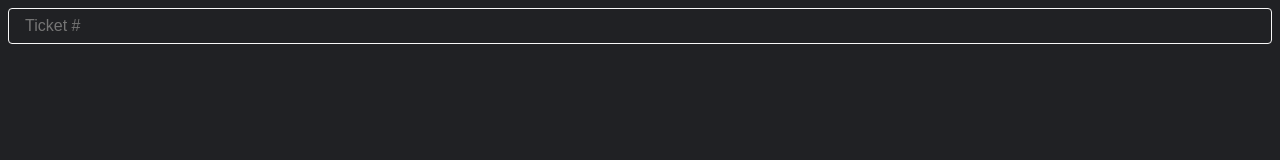
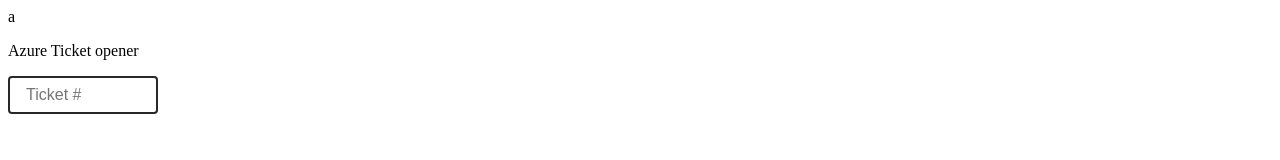
Before and after one commit to deysaikat04/AzurePBIExt, a browser extension: page index.html in a window 1280 px wide. Drawn offline with Linux system fonts and the light colour scheme.

Commit message:
fix: updated width and color

```diff
--- a/assets/css/style.css
+++ b/assets/css/style.css
@@ -1,11 +1,15 @@
 :root {
-    --background: #202124;
+    --background: #ffffff;
     --button_bg: #B25068;
     --button_bg_hover: #a83250;
     --danger: #fb4a4a;
 }
 * {
     background-color: var(--background);
+}
+
+body {
+    width: 150px;
 }
 
 form {
@@ -20,15 +24,15 @@ form {
 
 #ticketId {
     padding: 8px 16px;
-    border: 1px solid #919090;
+    border: 2px solid #e8e8e8;
     outline: none;
     border-radius: 4px;
     font-size: 16px;
-    color: #ffffff;
+    color: #000000;
 }
 
 #ticketId:active, #ticketId:focus {
-    border: 1px solid #f8f8f8;
+    border: 2px solid #282828;
 }
 
 #btn {
@@ -38,7 +42,7 @@ form {
     border: 1px solid var(--button_bg);
     outline: 1px solid var(--button_bg);
     border-radius: 4px;
-    color: #ffffff;
+    color: #000000;
     cursor: pointer;
     transition: all 0.2s;
     display: none;
@@ -46,11 +50,11 @@ form {
 
 #btn:hover {
     background-color: var(--button_bg_hover);
-    border: 1px solid var(--button_bg_hover);
+    border: 2px solid var(--button_bg_hover);
     outline: 1px solid var(--button_bg_hover);
 
 }
 
 .input_error {
-    border: 1px solid var(--danger) !important;
+    border: 2px solid var(--danger) !important;
 }
--- a/index.html
+++ b/index.html
@@ -5,10 +5,12 @@
     <meta http-equiv="X-UA-Compatible" content="IE=edge" />
     <meta name="viewport" content="width=device-width, initial-scale=1.0" />
     <title>Open Azure PBI</title>
+    a
     <link rel="icon" href="logo.png" type="image/icon type" />
     <link rel="stylesheet" href="assets/css/style.css" />
   </head>
   <body>
+    <p>Azure Ticket opener</p>
     <form>
       <input type="text" id="ticketId" placeholder="Ticket #" autofocus />
       <div class="center">
```
